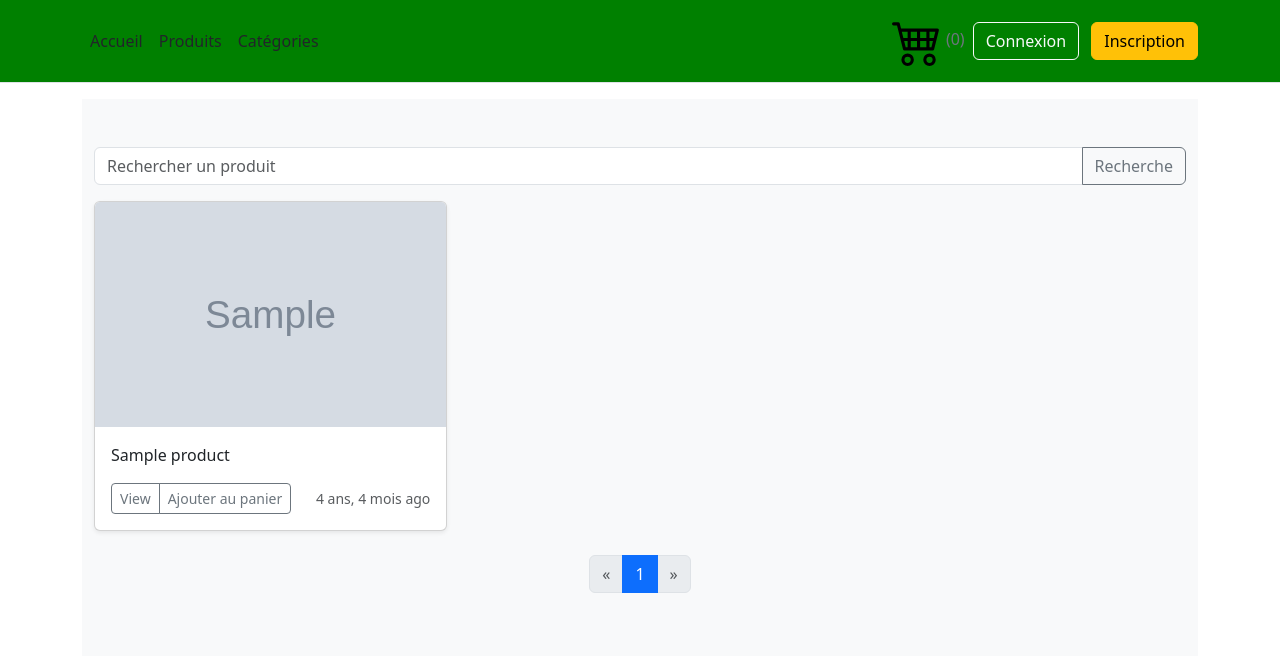
After one commit to josuekabangu/KARLA, a Django app: page / in a window 1280 px wide. The commit adds this page. Shown: the top 656 px of the page. Run offline with Django 5.2, Linux system fonts and the light colour scheme; tables that the repository leaves empty hold one stand-in row (values such as "Sample post"); grey boxes marked "Sample" are stand-in pictures.

Commit message:
Fist commit shop

```diff
--- a/KARLA/urls.py
+++ b/KARLA/urls.py
@@ -22,6 +22,7 @@ from django.conf.urls.static import static
 urlpatterns = [
     path('admin/', admin.site.urls),
     path('accounts/', include('accounts.urls')),
+    path('',include('shop.urls')),
 ]
 
 if settings.DEBUG:
--- /dev/null
+++ b/shop/templates/shop/product_list.html
@@ -0,0 +1,87 @@
+{% extends "base.html" %}
+{% load static %}
+{% block content %}
+<div class="album py-5 bg-light">
+    <div class="container">
+        <div class="row mb-3">
+            <div class="col-md-12">
+                <form method="GET" action="{% url 'shop:product_list' %}">
+                    <div class="input-group">
+                        <input type="text" name="q" class="form-control" placeholder="Rechercher un produit" value="{{ query }}">
+                        <button class="btn btn-outline-secondary" type="submit">Recherche</button>
+                    </div>
+                </form>
+            </div>
+        </div>
+        <div class="row row-cols-1 row-cols-sm-2 row-cols-md-3 g-3">
+            {% for product in page_obj %}
+            <div class="col">
+                <div class="card shadow-sm">
+                    {% if product.image %}
+                        <img src="{{ product.image_url }}" class="card-img-top" width="100%" height="225" alt="{{ product.name }}">
+                    {% else %}
+                        <img src="https://via.placeholder.com/250x250/5fa9f8/ffffff" alt="" class="img-fluid d-none d-md-block rounded mb-2 shadow">
+                    {% endif %}
+                    <div class="card-body">
+                        <p class="card-text">{{ product.name }}</p>
+                        <div class="d-flex justify-content-between align-items-center">
+                            <div class="btn-group">
+                                <a href="{% url 'shop:product_detail' product.id %}" class="btn btn-sm btn-outline-secondary">View</a>
+                                <a href="#" class="btn btn-sm btn-outline-secondary update-cart">Ajouter au panier</a>
+                            </div>
+                            <small class="text-muted">{{ product.date_added|timesince }} ago</small>
+                        </div>
+                    </div>
+                </div>
+            </div>
+            {% endfor %}
+        </div>
+    </div>
+
+    <!-- Pagination controls -->
+    <nav aria-label="Page navigation">
+        <ul class="pagination justify-content-center mt-4">
+            {% if page_obj.has_previous %}
+                <li class="page-item">
+                    <a class="page-link" href="?q={{ query }}&page={{ page_obj.previous_page_number }}" aria-label="Previous">
+                        <span aria-hidden="true">&laquo;</span>
+                    </a>
+                </li>
+            {% else %}
+                <li class="page-item disabled">
+                    <a class="page-link" href="#" aria-label="Previous">
+                        <span aria-hidden="true">&laquo;</span>
+                    </a>
+                </li>
+            {% endif %}
+
+            {% for num in page_obj.paginator.page_range %}
+                {% if page_obj.number == num %}
+                    <li class="page-item active">
+                        <a class="page-link" href="#">{{ num }}</a>
+                    </li>
+                {% elif num > page_obj.number|add:'-3' and num < page_obj.number|add:'3' %}
+                    <li class="page-item">
+                        <a class="page-link" href="?q={{ query }}&page={{ num }}">{{ num }}</a>
+                    </li>
+                {% endif %}
+            {% endfor %}
+
+            {% if page_obj.has_next %}
+                <li class="page-item">
+                    <a class="page-link" href="?q={{ query }}&page={{ page_obj.next_page_number }}" aria-label="Next">
+                        <span aria-hidden="true">&raquo;</span>
+                    </a>
+                </li>
+            {% else %}
+                <li class="page-item disabled">
+                    <a class="page-link" href="#" aria-label="Next">
+                        <span aria-hidden="true">&raquo;</span>
+                    </a>
+                </li>
+            {% endif %}
+        </ul>
+    </nav>
+</div>
+
+{% endblock content %}
--- /dev/null
+++ b/shop/urls.py
@@ -0,0 +1,14 @@
+from django.urls import path
+from . import views
+
+app_name = 'shop'
+
+urlpatterns = [
+    path('', views.product_list, name='product_list'),
+    path('categories/', views.category_list, name='category_list'),
+    path('products/<int:product_id>/', views.product_detail, name='product_detail'),
+    path('cart/', views.cart_detail, name='cart_detail'),
+    path('cart/add/<int:product_id>/', views.add_to_cart, name='add_to_cart'),
+    path('cart/remove/<int:product_id>/', views.remove_from_cart, name='remove_from_cart'),
+    path('cart/change/<int:product_id>/<int:quantity>/', views.change_item_quantity, name='change_item_quantity'),
+]
--- a/shop/views.py
+++ b/shop/views.py
@@ -1,3 +1,98 @@
-from django.shortcuts import render
+from django.shortcuts import get_object_or_404, render, redirect
+from django.contrib.auth.decorators import login_required
+from django.contrib import messages
+from django.core.paginator import Paginator
+from .models import *
 
 # Create your views here.
+
+# Afficher tous les produits avec des options de trie
+def category_list(request):
+    categories = Category.objects.all()
+    context = {
+        'categories': categories
+    }
+    return render(request, 'shop/category_list.html', context)
+
+def product_list(request):
+    query = request.GET.get('q')
+    if query:
+        products = Product.objects.filter(name__icontains=query)
+    else:
+        products = Product.objects.all()
+
+    paginator = Paginator(products, 9)
+    page_number = request.GET.get('page')
+    page_obj = paginator.get_page(page_number)
+
+    context = {
+        "page_obj": page_obj,
+        "query": query if query is not None else ""
+    }
+    return render(request, 'shop/product_list.html', context)
+
+
+def product_detail(request, product_id):
+    # Récupération du produit ou renvoi d'une erreur 404 si non trouvé
+    product = get_object_or_404(Product, pk=product_id)
+    # Rendu des détails du produit avec le contexte du produit spécifique
+    return render(request, 'shop/product_detail.html', {'product': product})
+
+
+# Afficher le panier d'un utilisateur
+@login_required  # L'utilisateur doit être connecté pour voir son panier
+def cart_detail(request):
+    # Récupération ou création du panier de l'utilisateur connecté
+    cart, created = Cart.objects.get_or_create(user=request.user)
+    # Rendu du panier avec le contexte du panier de l'utilisateur
+    return render(request, 'shop/cart_detail.html', {'cart': cart})
+
+# Ajouter un produit au panier
+@login_required  # L'utilisateur doit être connecté pour ajouter un produit au panier
+def add_to_cart(request, product_id):
+    product = get_object_or_404(Product, pk=product_id)
+    cart, created = Cart.objects.get_or_create(user=request.user)
+    cart_item, created = CartItem.objects.get_or_create(cart=cart, product=product)
+
+    if created:
+        # L'article a été créé, donc la quantité par défaut est déjà 1.
+        messages.success(request, "Produit ajouté au panier avec succès!")
+    else:
+        # L'article existe déjà dans le panier, augmentez la quantité.
+        if cart_item.quantity < product.stock:
+            cart_item.quantity += 1
+            cart_item.save()
+            messages.success(request, "Quantité du produit mise à jour avec succès!")
+        else:
+            messages.error(request, "Quantité du produit non disponible en stock.")
+
+    # Redirection vers le détail du panier après l'ajout du produit
+    return redirect('cart_detail')
+
+# Supprimer un produit du panier
+@login_required  # L'utilisateur doit être connecté pour supprimer un produit du panier
+def remove_from_cart(request, product_id):
+    cart_item = get_object_or_404(CartItem, product_id=product_id, cart__user=request.user)
+    if cart_item.quantity > 1:
+        cart_item.quantity -= 1
+        cart_item.save()
+        messages.info(request, "La quantité du produit a été réduite.")
+    else:
+        cart_item.delete()
+        messages.info(request, "Le produit a été retiré de votre panier.")
+    # Redirection vers le détail du panier après la suppression du produit
+    return redirect('cart_detail')
+
+# Modifier la quantité d'un produit dans le panier
+@login_required  # L'utilisateur doit être connecté pour modifier la quantité d'un produit dans le panier
+def change_item_quantity(request, product_id, quantity):
+    cart_item = get_object_or_404(CartItem, product_id=product_id, cart__user=request.user)
+    product = cart_item.product
+    if 0 < quantity <= product.stock:
+        cart_item.quantity = quantity
+        cart_item.save()
+        messages.success(request, "La quantité du produit a été mise à jour.")
+    else:
+        messages.error(request, "Quantité demandée non disponible en stock.")
+    # Redirection vers le détail du panier après la modification de la quantité
+    return redirect('cart_detail')
--- a/templates/base.html
+++ b/templates/base.html
@@ -9,7 +9,9 @@
 </head>
 <body>
     {% include "inc/navbar.html" %}
-    {% block content %}{% endblock content %}
+    <div class="container">
+        {% block content %}{% endblock content %}
+    </div>
     <!-- Bootstrap JavaScript Bundle -->
     <script src="https://cdn.jsdelivr.net/npm/bootstrap@5.3.3/dist/js/bootstrap.bundle.min.js" crossorigin="anonymous"></script>
     <script src="https://cdn.jsdelivr.net/npm/@popperjs/core@2.11.8/dist/umd/popper.min.js" crossorigin="anonymous"></script>
--- a/templates/inc/navbar.html
+++ b/templates/inc/navbar.html
@@ -1,15 +1,15 @@
+<!-- Navbar -->
 {% load static %}
-<!-- Navbar -->
 <header class="p-3 mb-3 border-bottom" style="background-color: green;"> <!-- Ajout de la couleur verte -->
     <div class="container">
         <div class="d-flex flex-wrap align-items-center justify-content-center justify-content-lg-start">
             <a href="#" class="d-flex align-items-center mb-2 mb-lg-0 text-dark text-decoration-none">
                 <!-- Remplacer par votre logo -->
-                <img src="{% static 'images/logo.png' %}" alt="Logo" class="bi me-2" width="40" height="32">
+                <!-- <img src="{% static 'images/logo.png' %}" alt="Logo" class="bi me-2" width="40" height="32"> -->
             </a>
 
             <ul class="nav col-12 col-lg-auto me-lg-auto mb-2 justify-content-center mb-md-0">
-                <li><a href="#" class="nav-link px-2 link-dark">Accueil</a></li>
+                <li><a href="{% url 'shop:product_list' %}" class="nav-link px-2 link-dark">Accueil</a></li>
                 <li><a href="#" class="nav-link px-2 link-dark">Produits</a></li>
                 <li><a href="#" class="nav-link px-2 link-dark">Catégories</a></li>
 
@@ -17,6 +17,7 @@
 
             <a href="#" class="nav-link px-2 link-secondary">
                 <img src="{% static "images/cart4.svg" %}" alt="" width="50" height="50">
+                <span id="cart-count">(0)</span> <!-- Ajout de l'identifiant cart-count -->
             </a>
 
             <div class="dropdown text-end">
```
Also changed, not shown: shop/management/commands/seed.py (added, +41 -0 lines), shop/models.py (+5 -7 lines), shop/templates/shop/product_detail.html (added, +32 -0 lines), shop/migrations/0002_alter_addressshipping_address_and_more.py (added).
